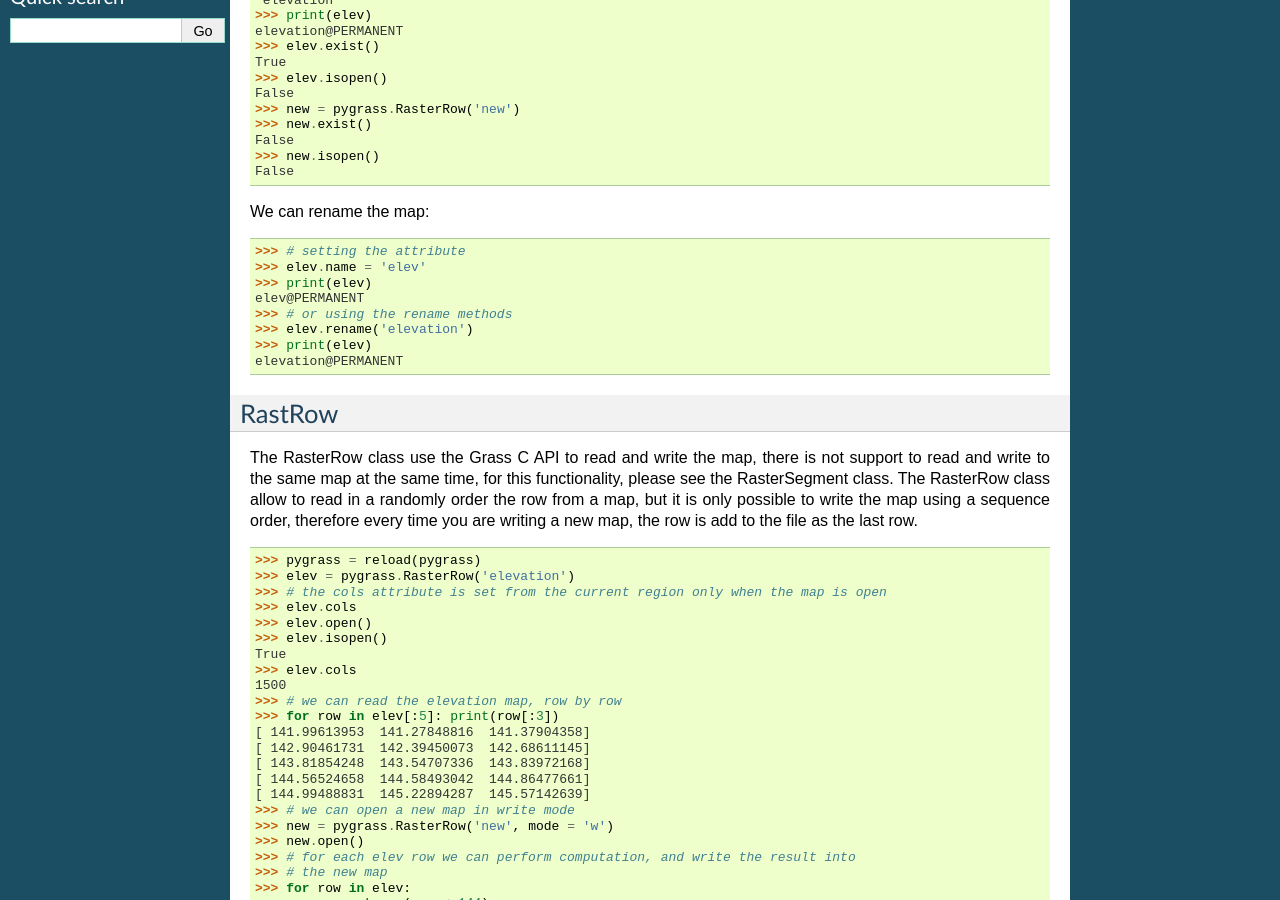
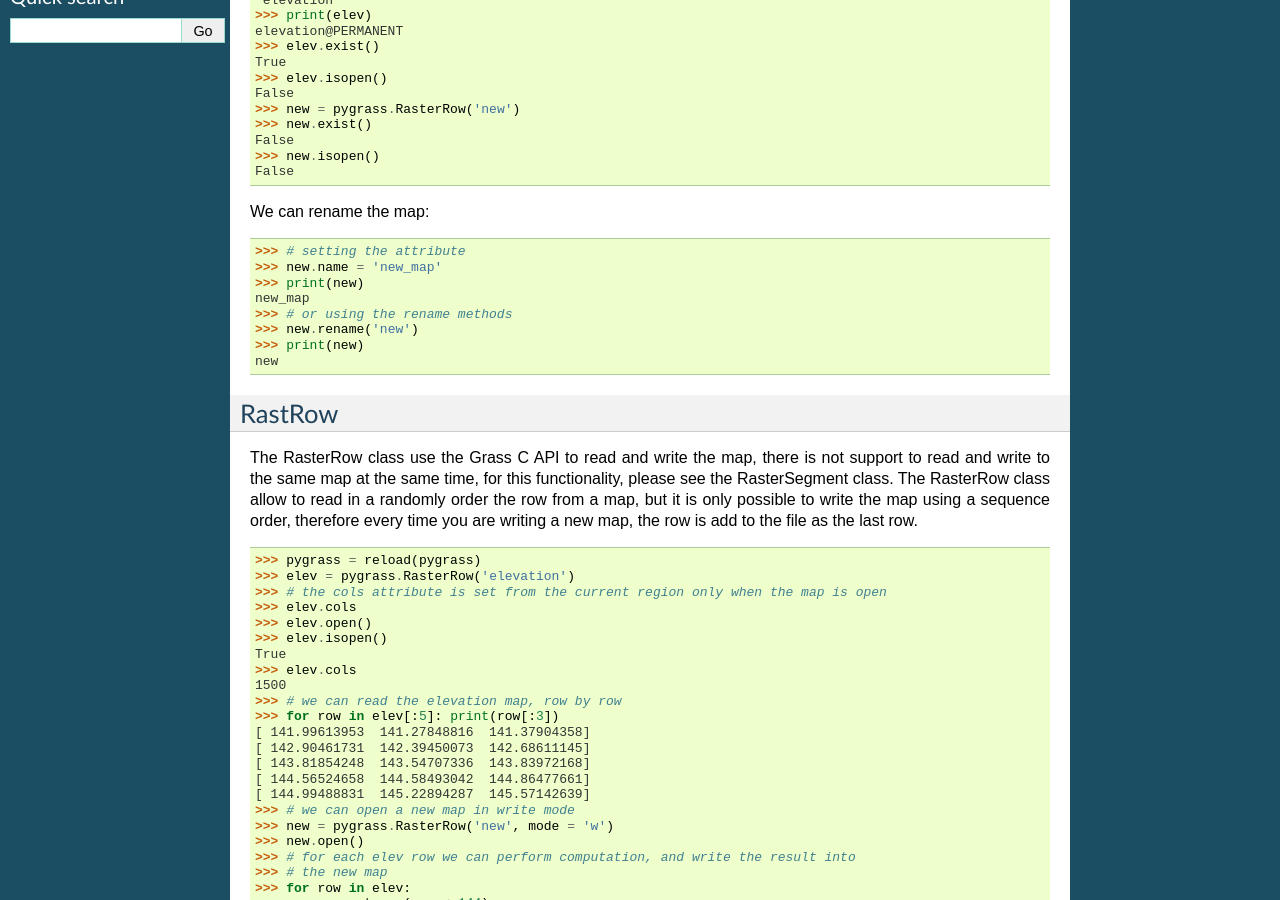
Before and after one commit to cz172638/pygrass, a Sphinx documentation site: the page built from docs/raster.rst, in a window 1280 px wide and 900 px high, scrolled down 309 px. Built offline with Sphinx 7.4.7, drawn with Linux system fonts in a browser that asks for light colours.

Commit message:
Fix the documentation

```diff
--- a/docs/raster.rst
+++ b/docs/raster.rst
@@ -39,13 +39,13 @@ In the next exmples we instantiate a RasterRow object. ::
 We can rename the map:   ::
 
     >>> # setting the attribute
-    >>> elev.name = 'elev'
-    >>> print(elev)
-    elev@PERMANENT
+    >>> new.name = 'new_map'
+    >>> print(new)
+    new_map
     >>> # or using the rename methods
-    >>> elev.rename('elevation')
-    >>> print(elev)
-    elevation@PERMANENT
+    >>> new.rename('new')
+    >>> print(new)
+    new
 
 
 .. _RasterRow-label:
```
Also changed, not shown: 1 other file.
